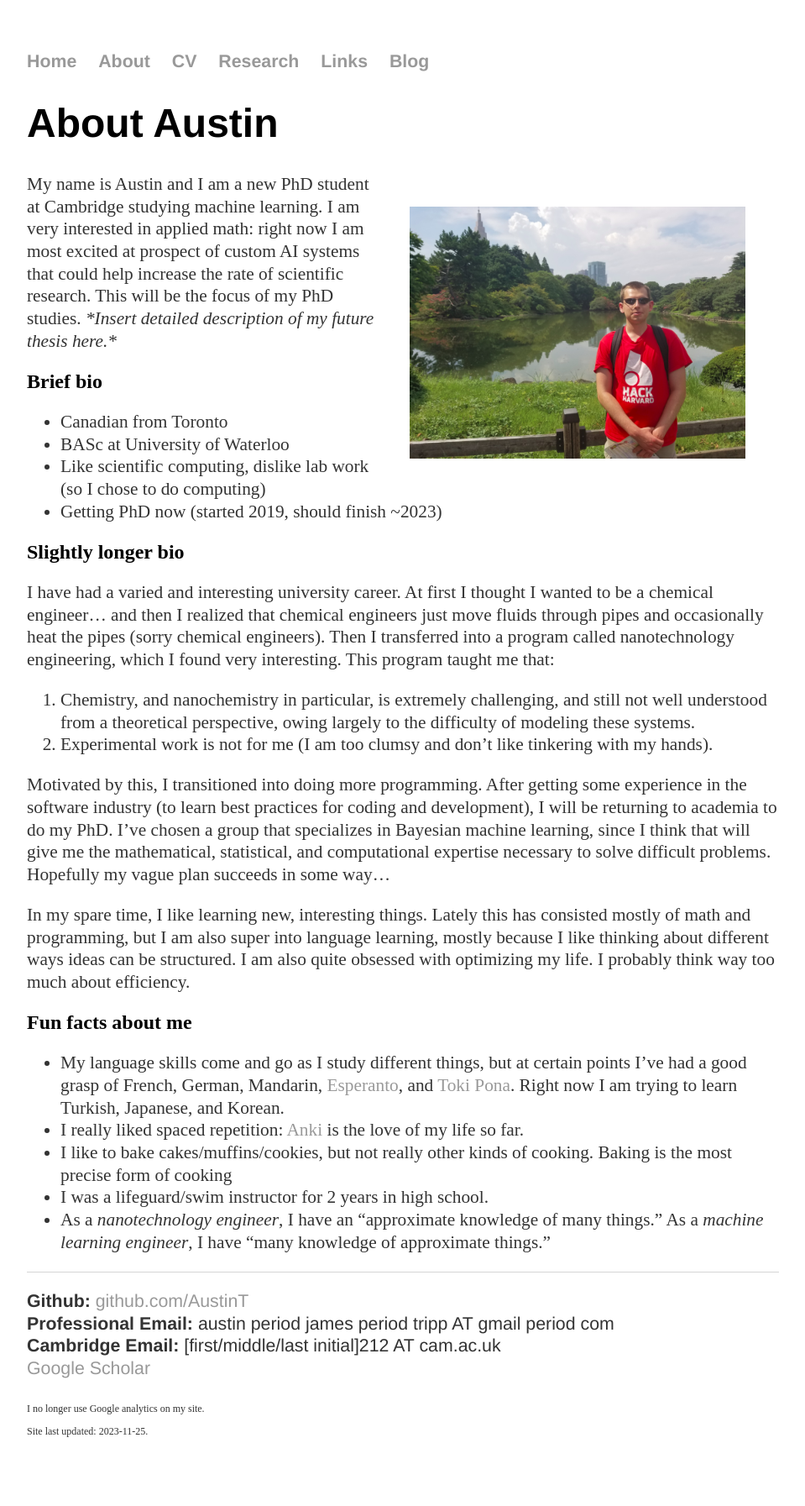
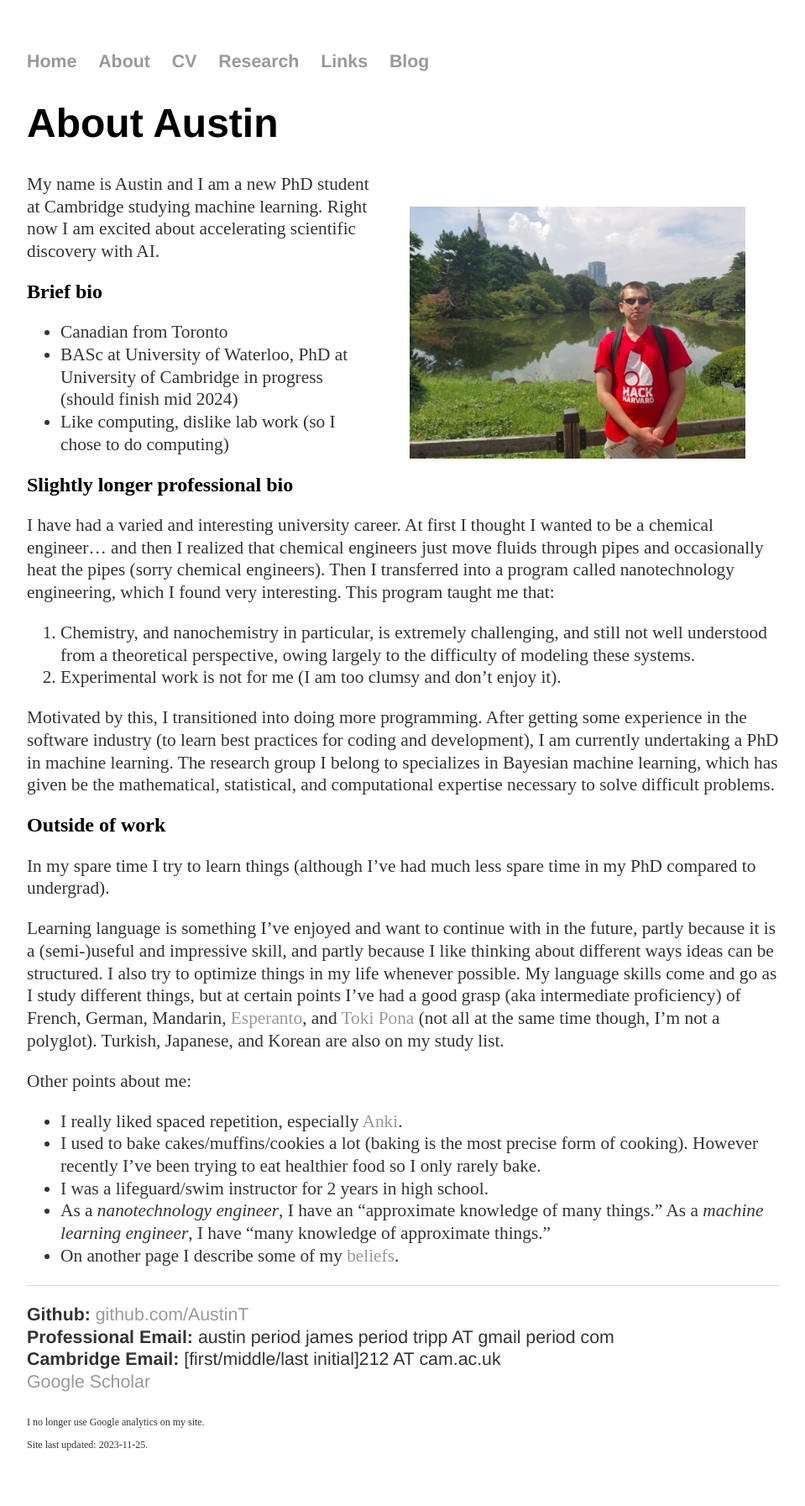
Before and after one commit to AustinT/AustinT.github.io, a Jekyll site: the page built from about/index.md, in a window 1280 px wide. Shown: the whole page at 84% size, without its empty margins (160-1119 px from the left). Built offline with Jekyll 4.4.1, drawn with Linux system fonts in a browser that asks for light colours.

Commit message:
Update old links and add beliefs.
1. Update links to MLG's new website.

2. Update text saying "starting PhD" to "finishing PhD" (and similar)

3. Add willingness for consulting / employment.

4. Changed bio format a bit.

5. Added beliefs statement.

```diff
--- a/about/index.md
+++ b/about/index.md
@@ -4,26 +4,22 @@ title: About Austin
 ---
 
 # About Austin
-<img src="/files/about_me_img1.png" alt="pic of me"
+<img src="/files/about_me_img1.png" alt="an older picture of me"
 style="float:right; width:400px; margin:40px; height: auto">
 
 My name is Austin and I am a new PhD student at Cambridge
 studying machine learning.
-I am very interested in applied math:
-right now I am most excited at prospect of custom AI systems
-that could help increase the rate of scientific research.
-This will be the focus of my PhD studies.
-_\*Insert detailed description of my future thesis here.\*_
-
+Right now I am excited about accelerating scientific discovery with AI.
 
 ## Brief bio
+
 - Canadian from Toronto
-- BASc at University of Waterloo
-- Like scientific computing, dislike lab work
+- BASc at University of Waterloo, PhD at University of Cambridge in progress (should finish mid 2024)
+- Like computing, dislike lab work
  (so I chose to do computing)
-- Getting PhD now (started 2019, should finish ~2023)
 
-## Slightly longer bio
+## Slightly longer professional bio
+
 I have had a varied and interesting university career.
 At first I thought I wanted to be a chemical engineer... and
 then I realized that chemical engineers just move fluids
@@ -32,30 +28,35 @@ Then I transferred into a program called nanotechnology
 engineering, which I found very interesting. This program taught me that:
 
 1. Chemistry, and nanochemistry in particular, is extremely challenging, and still not well understood from a theoretical perspective, owing largely to the difficulty of modeling these systems.
-2. Experimental work is not for me (I am too clumsy and don't like tinkering with my hands).
+2. Experimental work is not for me (I am too clumsy and don't enjoy it).
 
 Motivated by this, I transitioned into doing more programming.
 After getting some experience in the software industry
 (to learn best practices for coding and development),
-I will be returning to academia to do my PhD.
-I've chosen a group that specializes in Bayesian machine learning,
-since I think that will give me the mathematical, statistical,
+I am currently undertaking a PhD in machine learning.
+The research group I belong to specializes in Bayesian machine learning,
+which has given be the mathematical, statistical,
 and computational expertise necessary to solve difficult problems.
-Hopefully my vague plan succeeds in some way...
 
-In my spare time, I like learning new, interesting things.
-Lately this has consisted mostly of math and programming,
-but I am also super into language learning,
-mostly because I like thinking about different ways ideas can be structured.
-I am also quite obsessed with optimizing my life.
-I probably think way too much about efficiency.
+## Outside of work
 
-## Fun facts about me
-- My language skills come and go as I study different things,
- but at certain points I've had a good grasp of French, German, Mandarin,
- [Esperanto](https://en.wikipedia.org/wiki/Esperanto), and [Toki Pona](https://en.wikipedia.org/wiki/Toki_Pona).
- Right now I am trying to learn Turkish, Japanese, and Korean.
-- I really liked spaced repetition: [Anki](https://apps.ankiweb.net/) is the love of my life so far.
-- I like to bake cakes/muffins/cookies, but not really other kinds of cooking. Baking is the most precise form of cooking
+In my spare time I try to learn things
+(although I've had much less spare time in my PhD compared to undergrad).
+
+Learning language is something I've enjoyed and want to continue with in the future,
+partly because it is a (semi-)useful and impressive skill,
+and partly because I like thinking about different ways ideas can be structured.
+I also try to optimize things in my life whenever possible.
+My language skills come and go as I study different things,
+but at certain points I've had a good grasp (aka intermediate proficiency) of French, German, Mandarin,
+[Esperanto](https://en.wikipedia.org/wiki/Esperanto), and [Toki Pona](https://en.wikipedia.org/wiki/Toki_Pona)
+(not all at the same time though, I'm not a polyglot).
+Turkish, Japanese, and Korean are also on my study list.
+
+Other points about me:
+
+- I really liked spaced repetition, especially [Anki](https://apps.ankiweb.net/).
+- I used to bake cakes/muffins/cookies a lot (baking is the most precise form of cooking). However recently I've been trying to eat healthier food so I only rarely bake.
 - I was a lifeguard/swim instructor for 2 years in high school.
 - As a _nanotechnology engineer_, I have an "approximate knowledge of many things." As a _machine learning engineer_, I have "many knowledge of approximate things."
+- On another page I describe some of my [beliefs](/misc/beliefs).
```
Also changed, not shown: index.md (+8 -3 lines), misc/beliefs.md (added, +41 -0 lines).
